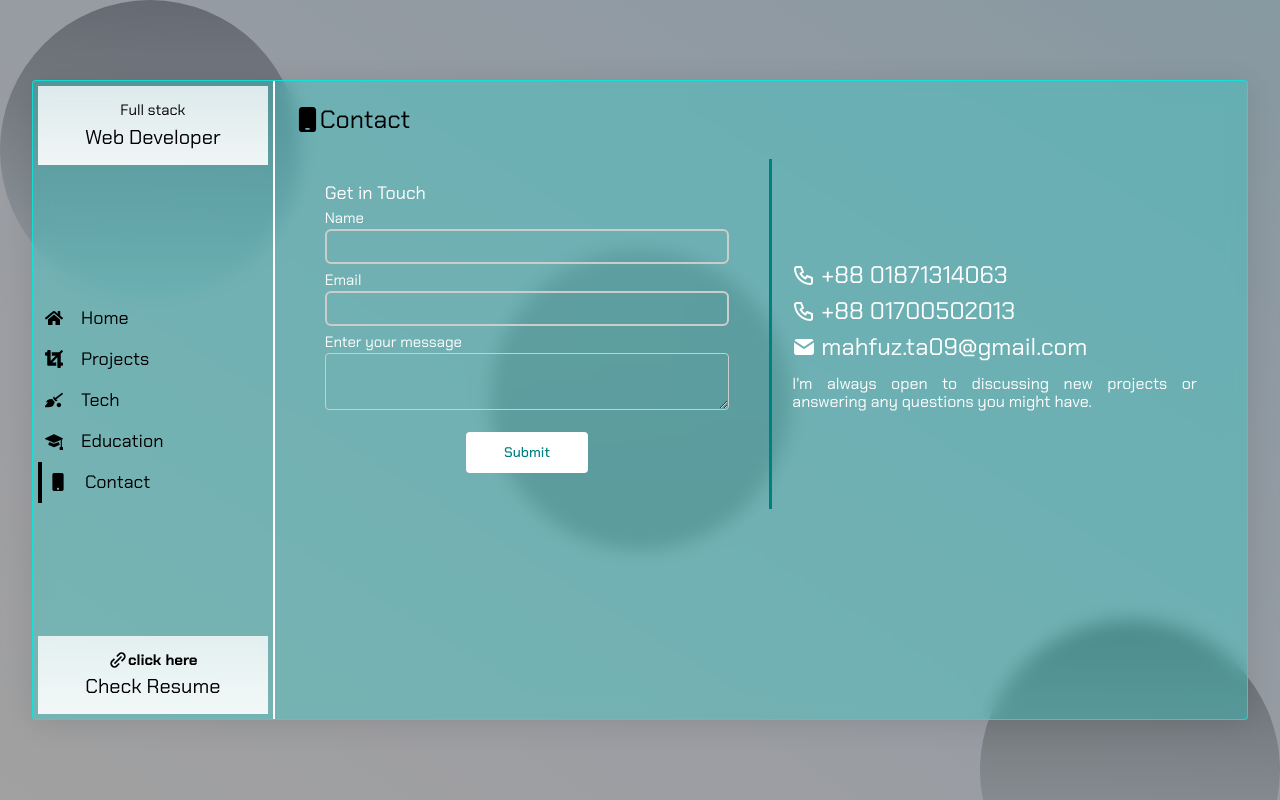
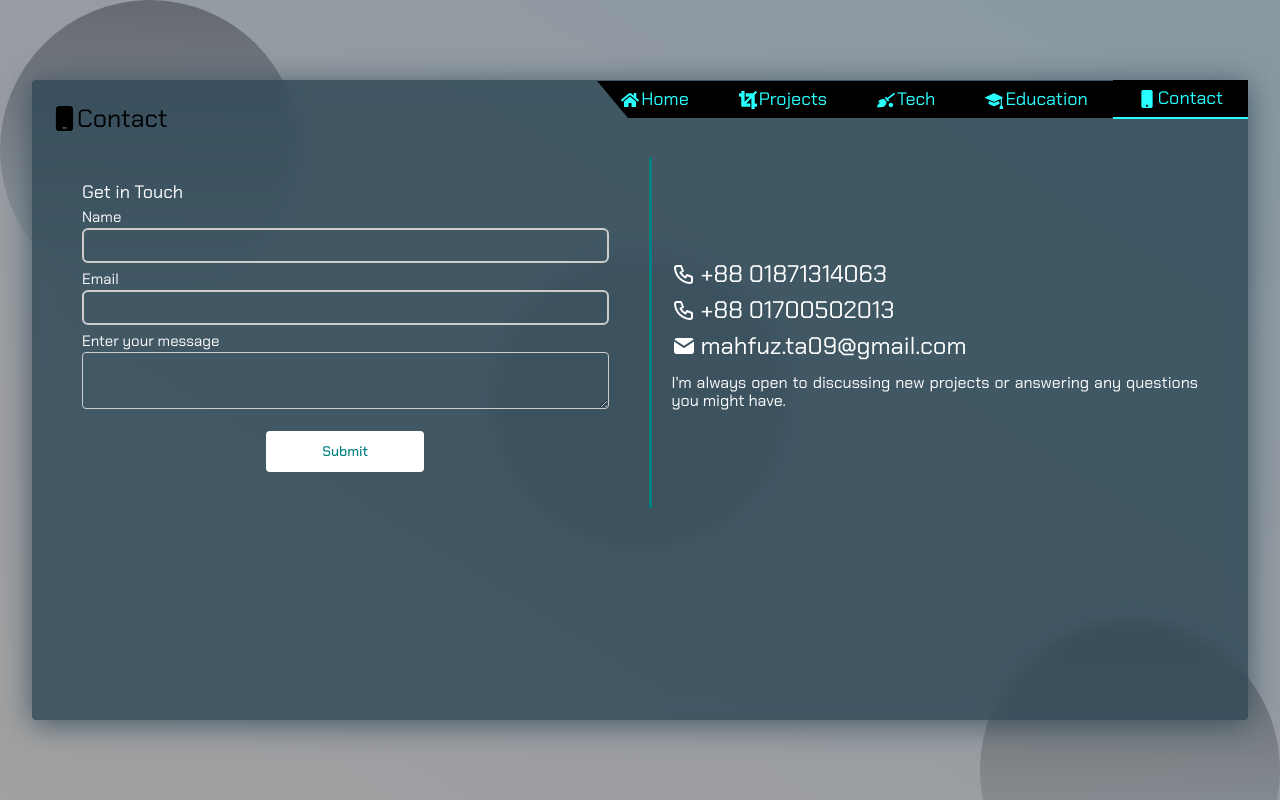
Before and after one commit to mahfuz-ta09/my-portfolio-website, a Next.js app: page /contact in a window 1280 px wide. Built offline with nearby package versions, Linux system fonts and the light colour scheme.

Commit message:
updated navbar

```diff
--- a/src/app/(withnavbar)/layout.tsx
+++ b/src/app/(withnavbar)/layout.tsx
@@ -1,6 +1,7 @@
 import SideNav from "@/component/shared/SideNav/SideNav"
 import "@/css/AppLayout/AppLayout.css"
 import { Toaster} from 'sonner'
+
 
 
 const layout = ({children} : {children: React.ReactNode}) => {
--- a/src/component/shared/SideNav/SideNav.tsx
+++ b/src/component/shared/SideNav/SideNav.tsx
@@ -1,48 +1,21 @@
 "use client"
 import '@/css/SideNav/SideNav.css'
 import Link from 'next/link'
-import { FaBars, FaHome } from "react-icons/fa"
+import { FaHome } from "react-icons/fa"
 import { FaMobile } from "react-icons/fa"
 import { FaCrop } from "react-icons/fa"
 import { FaQuidditch } from "react-icons/fa"
-import { FaRegFilePdf } from "react-icons/fa"
 import { BsFillMortarboardFill } from "react-icons/bs"
-import { BiLinkAlt } from "react-icons/bi"
-import { useEffect, useRef, useState } from 'react'
-import { RxCrossCircled } from 'react-icons/rx'
 import { usePathname } from 'next/navigation'
 
 
 
 const SideNav = () => {
-    const [isOpen,setIsopen] = useState(false)
-    const navRef = useRef<HTMLDivElement>(null)
     const pathName = usePathname()
 
 
-
-    useEffect(()=>{
-        document.addEventListener('mousedown', handleClickOutside);
-        return () => {
-        document.removeEventListener('mousedown', handleClickOutside);
-        }
-    },[])
-
-    function handleClickOutside(event:any) {
-        if (navRef.current && !navRef.current.contains(event.target)) {
-          setIsopen(false)
-        }
-      }
     return (
-        <div ref={navRef} className={isOpen? "nav-container open":"nav-container close"}>
-            <div className="nav-header">
-                <div className='pic'>
-                    <h1>Full stack</h1>
-                </div>
-                <div className='name'>
-                    <h1>Web Developer</h1>
-                </div>
-            </div>
+        <div className="nav-container">
             <div className="nav-body">
                 <ul>
                     <Link href="/" className={pathName === '/' ? 'link-container active' : 'link-container'}><FaHome className='icon'/><div className='liink'>Home</div></Link>
@@ -53,14 +26,6 @@ const SideNav = () => {
                     <Link href="/contact" className={pathName === '/contact' ? 'link-container active' : 'link-container'}><FaMobile className='icon'/><div className='liink'>Contact</div></Link>
                 </ul>
             </div>
-            <div className="nav-footer">
-                <div className='cv-hlder'>
-                    <BiLinkAlt className='cv-icon'/>
-                    <Link className='cv-link' href="https://docs.google.com/document/d/1prqw-uLKuSftJkTJLp0ni8oO8HcpTgohtHbsA276nUY/edit?usp=sharing"> click here</Link>
-                </div>
-                <h1>Check Resume</h1>
-            </div>
-            <button onClick={()=>setIsopen(!isOpen)} className={isOpen ? 'btn-close' :'nav-controller'}>{isOpen ? "" : <FaBars />}</button>
         </div>
     )
 }
--- a/src/css/AppLayout/AppLayout.css
+++ b/src/css/AppLayout/AppLayout.css
@@ -54,12 +54,12 @@
     justify-content: center;
     align-items: center;
     font-size: 1.5em;
-    background: rgba(0, 235, 226, 0.26);
+    background: rgba(44, 70, 86,0.8);
     border-radius: 4px;
-    box-shadow: 0 4px 30px rgba(0, 0, 0, 0.1);
+    box-shadow: 0 4px 30px rgba(44, 70, 86,0.8);
     backdrop-filter: blur(9.2px);
     -webkit-backdrop-filter: blur(9.2px);
-    border: 1px solid rgba(0, 235, 226, 0.8);
+    position: relative;
 }
 
 
@@ -101,25 +101,14 @@
     }
 
     .window{
+        display: flex;
         flex-direction: column;
-        align-items: start;
-        justify-content: start;
+        align-items: center;
+        justify-content: space-between;
         width: 100%;
-        height: 100%;
+        height: 100vh;
     }
 
-    .nav{
-        padding: 0px;
-        width: 50%;
-        height: 100vh;
-        border: none;
-        position: fixed;
-        bottom: 0;
-        left: 0;
-        top: 0;
-        z-index: 99;
-        background: teal;
-    }
 
     .childCnt{
         border-radius: 0px;
--- a/src/css/SideNav/SideNav.css
+++ b/src/css/SideNav/SideNav.css
@@ -1,170 +1,99 @@
 .nav-container{
-    padding: 5px;
-    width: 300px;
-    height: 100%;
-    border-right: 2px solid white;
-    display: flex;
-    align-items: center;
-    justify-content: space-between;
-    flex-direction: column;
-}
-
-.nav-header{
-    height: 10vh;
-    background: linear-gradient(to bottom,rgba(255,255,255,0.8),rgba(255,255,255,0.9));
-    display: flex;
-    flex-direction: column;
-    align-items: center;
-    justify-content: center;
-    padding: 10px;
-    width: 100%;
-}
-
-.name{
     display: flex;
     align-items: center;
     justify-content: center;
-    width: 100%;
+    flex-direction: row;
+    position: absolute;
+    top: 0;
+    right: 0;
+    z-index: 1999;
 }
 
-.pic{
+
+.nav-body{
     display: flex;
     align-items: center;
     justify-content: center;
-    width: 100%;
-}
-
-
-.profile{
-    font-size: 45px;
-    color: teal;
-}
-
-.pic p{
-    /* font-size: 25px; */
-}
-
-.pic h1{
-    font-size: 15px;
-    font-weight: 400;
-}
-
-
-.name h1{
-    font-weight: 400;
-    font-size: 20px;
-}
-
-.nav-body{
-    height: 60vh;
-    width: 100%;
+    flex-direction: column;
 }
 
 .nav-body ul{
     display: flex;
-    flex-direction: column;
+    flex-direction: row;
     align-items: center;
     justify-content: center;
-    width: 100%;
-    height: 100%;
+    clip-path: polygon(0 0, 100% 0, 100% 50%, 100% 100%, 5% 100%);
 }
 
 .link-container{
     width: 100%;
+    height: 100%;
     display: flex;
     align-items: center;
-    justify-content: start;
-    /* background: linear-gradient(to bottom,rgba(255,255,255,0.8),rgba(0, 0, 0, 0.2)); */
-    /* clip-path: polygon(0 0,100% 0px,90% 100%,0% 100%); */
-    padding: 7px;
+    justify-content: center;
     cursor: pointer;
+    background: black;
+    padding: 5px 25px;
+    gap: 2px;
 }
 .active{
-    border-left: 4px solid black;
+    border-bottom: 2px solid rgb(40, 255, 255);
 }
 
 
 .icon{
-    color: black;
+    color:  rgb(40, 255, 255);
     font-size: 18px;
 }
 
 .liink{
-    color: black;
+    color: rgb(40, 255, 255);
     font-size: 18px;
-    padding-left: 18px;
-}
-
-
-.nav-footer{
-    height: 10vh;
-    padding: 0px;
-    background: linear-gradient(to bottom,rgba(255,255,255,0.8),rgba(255,255,255,0.9));
-    display: flex;
-    align-items: center;
-    justify-content: center;
-    flex-direction: column;
-    width: 100%;
-}
-
-.nav-footer h1{
-    font-size: 20px;
-    line-height: 30px;
-}
-
-.cv-hlder{
-    width: 100%;
-    display: flex;
-    align-items: center;
-    justify-content: center;
-}
-
-.cv-icon{
-    font-size: 20px;
-    color: black;
-    font-weight: 900;
-}
-
-.cv-link{
-    font-size: 15px;
-    color: black;
-    font-weight: 900;
-}
-
-.cv-link:hover{
-    color: teal;
-    font-size: 17px;
-    transition: .2s ease-in-out;
-}
-.nav-controller{
-    display: none;
 }
 
 
 @media screen and (max-width:450px) {
     .nav-container{
-        padding: 10px 50px;
-        width: 80%;
-        height: 100%;
-        border-right: 2px solid #fff;
+        width: 100%;
+        height: 7vh;
         position: fixed;
         left: 0;
-        top: 0;
         bottom: 0;
-        z-index: 99;
-        box-shadow: 0px 10px 10px #000;
-        background: rgb(0, 48, 48);
+        right: 0;
+        z-index: 1999;
+    }
+    .nav-body{
+        display: flex;
+        align-items: center;
+        justify-content: center;
+        width: 100%;
+        height: 100%;
     }
 
-    .nav-container.open{
-        left: 0%;
-        transition: .5s ease-in-out;
+    .nav-body ul{
+        display: flex;
+        align-items: start;
+        justify-content: center;
+        flex-direction: row;
+        width: 100%;
+        height: 100%;
+        clip-path: unset;
     }
 
-    .nav-container.close{
-        left: -100%;
-        transition: .5s ease-in-out;
+    .link-container{
+        display: flex;
+        align-items: center;
+        justify-content: start;
+        background: black;
+        clip-path: unset;
     }
+
+    .icon{
+        color: rgb(40, 255, 255);
+        font-size: 18px;
+    }
+
+
 
     .nav-controller{
         display: block;
@@ -179,61 +108,11 @@
         border-radius: 50%;
     }
 
-    .nav-header{
-        background:  rgb(0, 48, 48);
-        color: white;
-        align-items: center;
-        justify-content: center;
-    }
-
-    .name{
-        display: flex;
-        align-items: center;
-        justify-content: center;
-        width: 100%;
-    }
-
-    .pic{
-        display: flex;
-        align-items: center;
-        justify-content: center;
-        width: 100%;
-    }
 
 
-    .btn-close{
-        display: none;
-    }
-    .nav-body ul{
-        align-items: start;
-        justify-content: center;
-        flex-direction: column;
-        width: 100%;
-        gap: 10px;
-    }
-
-    .link-container{
-        width: 170px;
-        margin: 0 auto;
-        height:40px;
-        display: flex;
-        align-items: center;
-        justify-content: start;
-        background:  rgb(0, 48, 48);
-        clip-path: unset;
-        padding: 5px 10px ;
-    }
-
-    .icon{
-        color: white;
-        font-size: 18px;
-    }
 
     .liink{
-        color: white;
-        font-size: 18px;
-        padding-left: 30px;
-        font-weight: 700;
+        display: none;
     }
     .link-container:hover .icon{
         color: white;
@@ -241,11 +120,6 @@
 
     .link-container:hover .liink{
         color: white;
-    }
-
-    .active{
-        border-bottom: 3px solid white;
-        border-left: unset;
     }
 
 
@@ -256,28 +130,4 @@
     .link-container:hover .liink{
         font-size: 20px;
     }
-
-
-    .pic h1{
-        font-size: 13px;
-        font-weight: 400;
-    }
-
-    .name h1{
-        font-weight: 600;
-        font-size: 18px;
-    }
-
-    .nav-footer{
-        align-items: center;
-        background:  rgb(0, 48, 48);
-        color: white;
-    }
-    .cv-icon,.cv-link{
-        color: white;
-    }
-    .cv-hlder{
-        justify-content: center;
-    }
-
 }
```
Also changed, not shown: src/component/ui/Home/Home.tsx (+15 -13 lines), src/css/Home/Home.css (+9 -21 lines).
